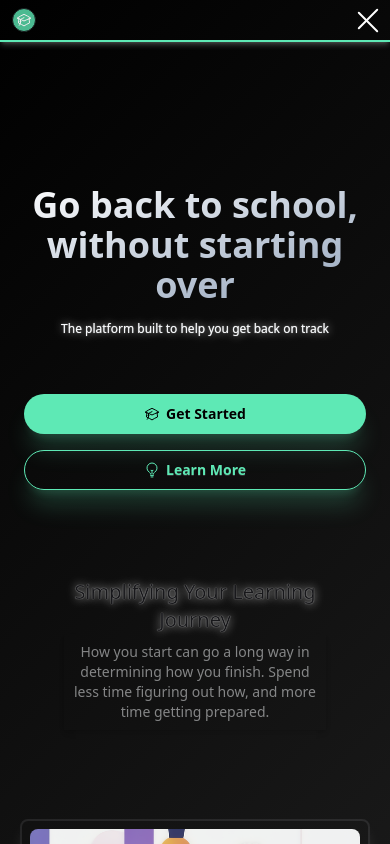
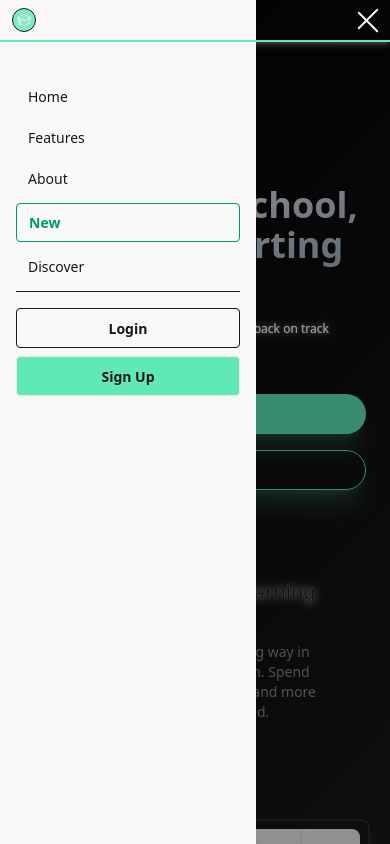
Before and after one commit to jjosephd/relearn_io, a React (Vite) app in the folder ui/: page / in a window 390 px wide. Both pictures are taken after a click on the button "Toggle menu". Shown: the top 844 px of the page. Built offline with nearby package versions, Linux system fonts and the light colour scheme.

Commit message:
ui: updates to mobile nav including sliding drawer for navigation

```diff
--- a/ui/src/components/NavBar.tsx
+++ b/ui/src/components/NavBar.tsx
@@ -1,40 +1,49 @@
 import { useState, useEffect } from 'react';
 import { Link } from 'react-router-dom';
-
 import capIcon from '../assets/icons/capIcon.svg';
 import MenuButton from './nav/MenuButton';
 
+// Centralized navigation link config
+const navLinks = [
+  { label: 'Home', to: '/' },
+  { label: 'Features', to: '/' },
+  { label: 'About', to: '/about' },
+  { label: 'New', to: '/', isCTA: true },
+  { label: 'Discover', to: '/discover' },
+];
+
 const NavBar = () => {
   const [isScrolled, setIsScrolled] = useState(false);
-
   const [isOpen, setIsOpen] = useState(false);
 
   useEffect(() => {
-    const handleScroll = () => {
-      if (window.scrollY > 50) {
-        setIsScrolled(true);
-      } else {
-        setIsScrolled(false);
-      }
-    };
-
+    const handleScroll = () => setIsScrolled(window.scrollY > 50);
     window.addEventListener('scroll', handleScroll);
-
-    return () => {
-      window.removeEventListener('scroll', handleScroll);
-    };
+    return () => window.removeEventListener('scroll', handleScroll);
   }, []);
 
   return (
     <>
+      {/* Mobile drawer trigger + overlay */}
+      <div className="drawer z-50 md:">
+        <input
+          id="mobile-drawer"
+          type="checkbox"
+          className="drawer-toggle"
+          checked={isOpen}
+          onChange={() => setIsOpen(!isOpen)}
+        />
+        <div className="drawer-content">
+          {/* Navbar for all screen sizes */}
           <nav
             className={`border-b-2 border-emerald-300 shadow-md shadow-emerald-50/20 flex
               justify-between items-center p-2 w-full fixed z-50 top-0 transition-all duration-300
-      ${isScrolled ? 'backdrop-blur-sm bg-black/50' : ''}`}
+              ${isScrolled ? 'backdrop-blur-sm bg-black' : ''}`}
           >
-        <div className=" flex flex-row items-center ">
+            {/* Left side logo */}
+            <div className="flex items-center">
               <div className="cap-icon border rounded-full h-[1.5rem] w-[1.5rem] flex items-center justify-center bg-emerald-300/80 mx-1">
-            <img src={capIcon} alt="" className="size-4 font-extrabold" />
+                <img src={capIcon} alt="cap icon" className="size-4" />
               </div>
               <Link
                 to="/"
@@ -44,54 +53,83 @@ const NavBar = () => {
               </Link>
             </div>
 
+            {/* Desktop nav links */}
             <div className="hidden md:flex justify-center">
-          <ul className=" menu-horizontal text-xs ">
-            <li>
-              <Link to="/" className="nav-link hover-effect m-2">
-                Home
+              <ul className="menu-horizontal text-xs">
+                {navLinks.map(({ label, to, isCTA }) => (
+                  <li key={label}>
+                    <Link
+                      to={to}
+                      className={`m-2 ${
+                        isCTA
+                          ? 'text-emerald-300 ease-in duration-300 border rounded-xl px-4 py-2 text-shadow'
+                          : 'nav-link hover-effect'
+                      }`}
+                    >
+                      {label}
                     </Link>
                   </li>
-            <li>
-              <Link to="/" className="nav-link hover-effect m-2">
-                Features
+                ))}
+              </ul>
+            </div>
+
+            {/* Mobile menu toggle button */}
+            <div className="md:hidden">
+              <label htmlFor="mobile-drawer">
+                <MenuButton isOpen={isOpen} setIsOpen={setIsOpen} />
+              </label>
+            </div>
+
+            {/* Desktop action buttons */}
+            <div className="btn-container hidden md:flex gap-2 px-4">
+              <Link
+                to="/"
+                className="btn text-slate-50 btn-outline border-emerald-300 hover:bg-emerald-400/10"
+              >
+                Login
+              </Link>
+              <Link to="/" className="btn border-0 bg-emerald-300">
+                Sign Up
+              </Link>
+            </div>
+          </nav>
+        </div>
+
+        {/* Drawer sidebar (mobile only) */}
+        <div className="drawer-side z-40 h-screen">
+          <label
+            htmlFor="mobile-drawer"
+            aria-label="close sidebar"
+            className="drawer-overlay"
+          ></label>
+          <ul className="menu p-4 w-64 min-h-full bg-base-200 text-base-content pt-20 space-y-2">
+            {navLinks.map(({ label, to, isCTA }) => (
+              <li key={label}>
+                <Link
+                  to={to}
+                  className={`hover:text-emerald-400 ${
+                    isCTA
+                      ? 'text-emerald-600 font-bold border rounded px-3 py-2'
+                      : ''
+                  }`}
+                  onClick={() => setIsOpen(false)}
+                >
+                  {label}
                 </Link>
               </li>
-            <li>
-              <Link to="/about" className="nav-link hover-effect m-2">
-                About
+            ))}
+            <hr />
+            <li className="mt-2">
+              <Link to="/" className="btn btn-outline w-full mb-2">
+                Login
               </Link>
-            </li>
-            <li>
-              <Link
-                to="/"
-                className="text-emerald-300  ease-in duration-300 m-2 border rounded-xl px-4 py-2 text-shadow"
-              >
-                New
-              </Link>
-            </li>
-            <li>
-              <Link to="/discover" className="nav-link hover-effect m-2">
-                Discover
+              <Link to="/" className="btn bg-emerald-300 w-full">
+                Sign Up
               </Link>
             </li>
           </ul>
         </div>
-        <div className=" md:hidden ">
-          <MenuButton isOpen={isOpen} setIsOpen={setIsOpen} />
       </div>
-
-        <div className="btn-container hidden md:flex gap-2 px-4">
-          <Link
-            to="/"
-            className="btn text-slate-50 btn-outline border-emerald-300 hover:bg-emerald-400/10 "
-          >
-            Login
-          </Link>
-          <Link to="/" className="btn border-0 bg-emerald-300 ">
-            Sign Up
-          </Link>
-        </div>
-      </nav>
     </>
   );
 };
```
Lines whose indentation alone changed are shown as unchanged.
